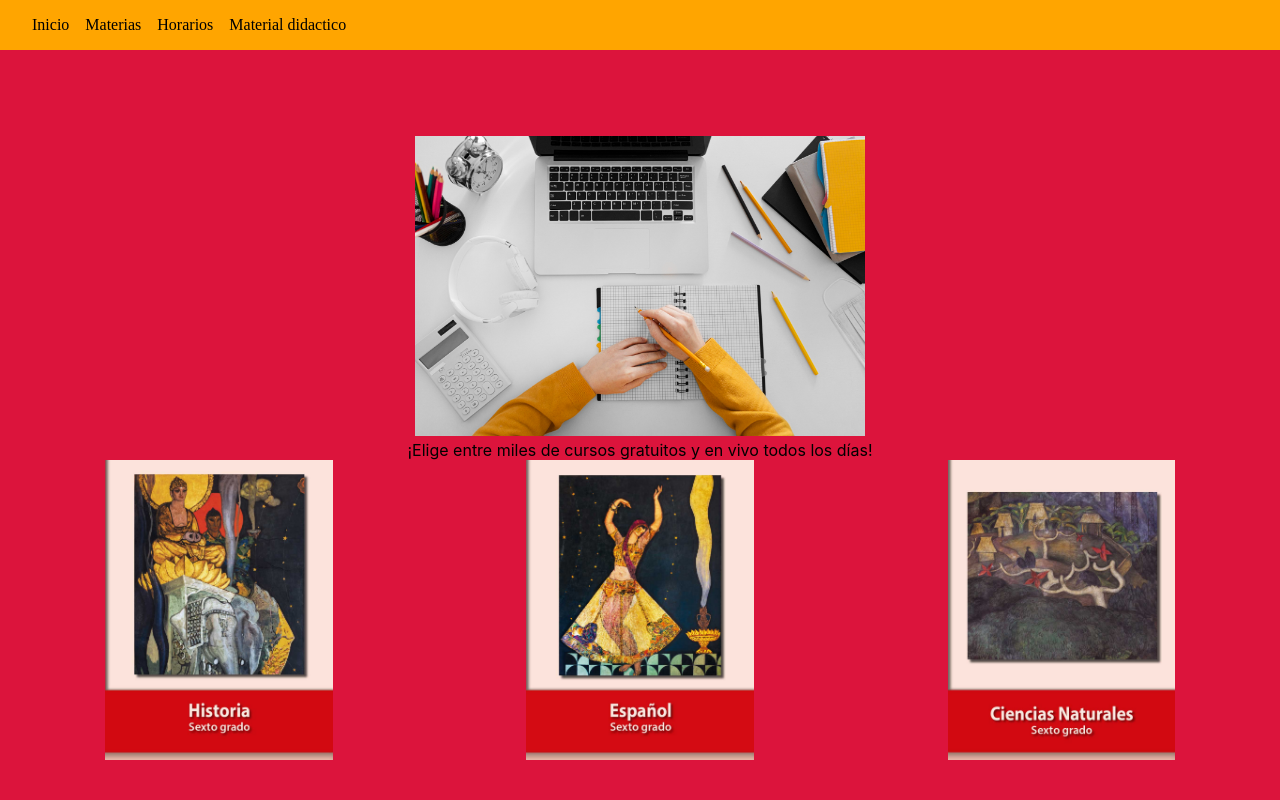
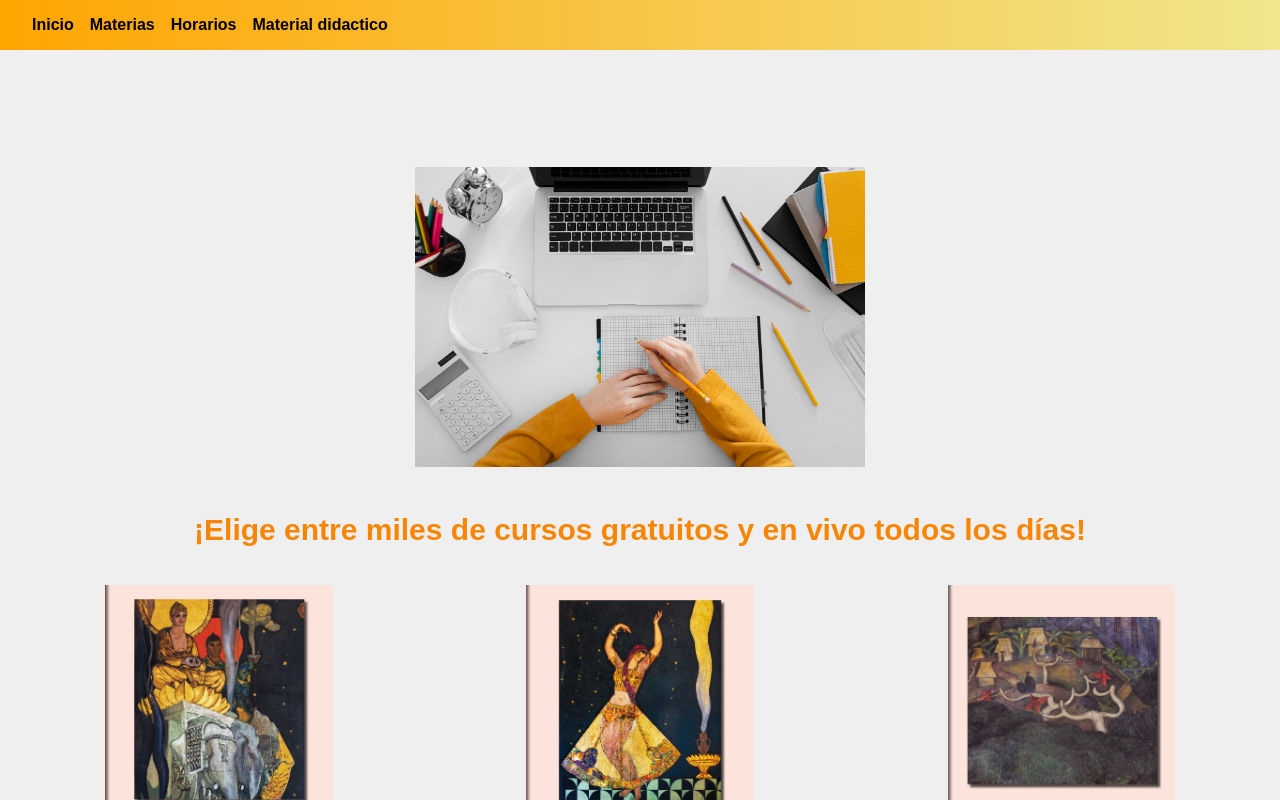
Before and after one commit to Oscark021/proyectonext, a Next.js app: page / in a window 1280 px wide. Shown: the top 800 px of the page. Built offline with nearby package versions, Linux system fonts and the light colour scheme.

Commit message:
:lipstick: Estilos de Nav e Index

```diff
--- a/styles/globals.css
+++ b/styles/globals.css
@@ -4,7 +4,7 @@ body {
   margin: 0;
   font-family: -apple-system, BlinkMacSystemFont, Segoe UI, Roboto, Oxygen,
     Ubuntu, Cantarell, Fira Sans, Droid Sans, Helvetica Neue, sans-serif;
-   background: crimson;
+    background: ButtonFace;
 }
 
 a {
@@ -20,8 +20,9 @@ nav{
   flex-direction: row;
   padding: 16px;
   border: rgb(5, 4, 2);
-  background: orange;
-  font-family: cursive;
+  background: linear-gradient(to left, khaki, orange);
+  font-family: 'century gothic',sans-serif;
+  font-weight: bold;
 
 }
 nav a{
@@ -34,6 +35,7 @@ nav a{
   align-items: center;
   justify-content: space-around;
   width: 100%;
+  margin-top: 1cm;
 }
 
 .card-container {
@@ -42,3 +44,18 @@ nav a{
 .card-container img {
   height: 300px;
 }
+.slid-img {
+display:flex;
+flex-direction: row;
+align-items: center;
+width: 450px;
+height: 10px;
+margin-top: 8cm;
+}
+.Text{
+  margin-top: 5cm;
+  font-family: 'century gothic',sans-serif;
+  font-weight: bold;
+  font-size: 30px;
+  color: rgb(248, 134, 4);
+}
```
